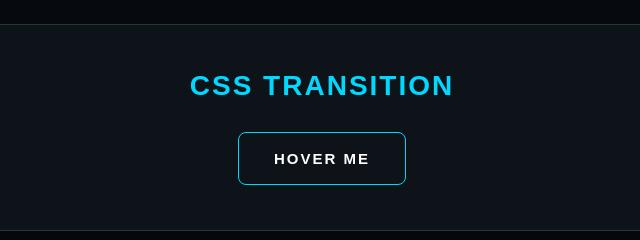
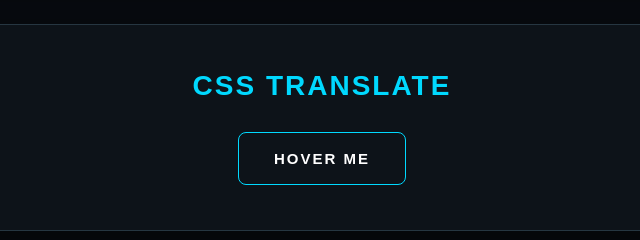
Before and after one commit to jovengregorio027-dotcom/ITE----ACT, a plain HTML site: page index.html in a window 1280 px wide. Shown: the part 759-999 px from the top of the page, 318-958 px from the left. Drawn offline with Linux system fonts and the light colour scheme.

Commit message:
Update index.html

```diff
--- a/index.html
+++ b/index.html
@@ -46,7 +46,7 @@
 
         <section class="section" id="transition">
 
-            <h2>CSS TRANSITION</h2>
+            <h2>CSS TRANSLATE</h2>
 
             <button class="transition-btn">
                 HOVER ME
```
